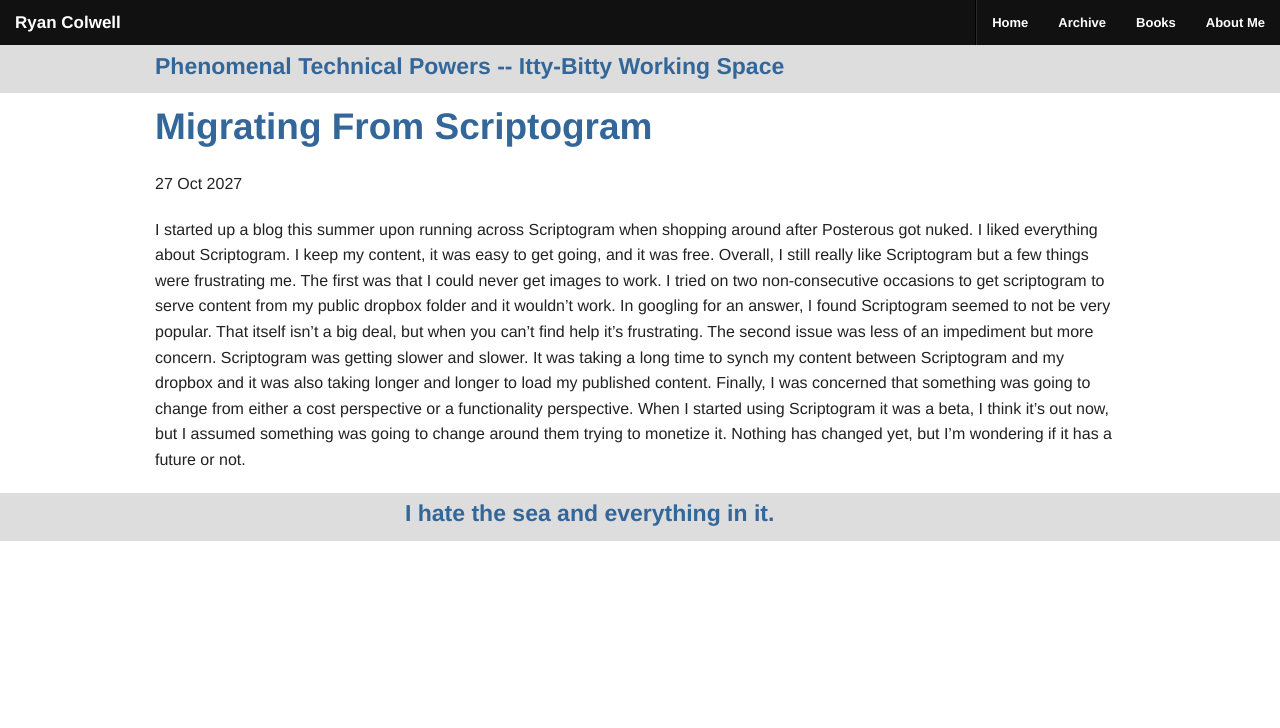
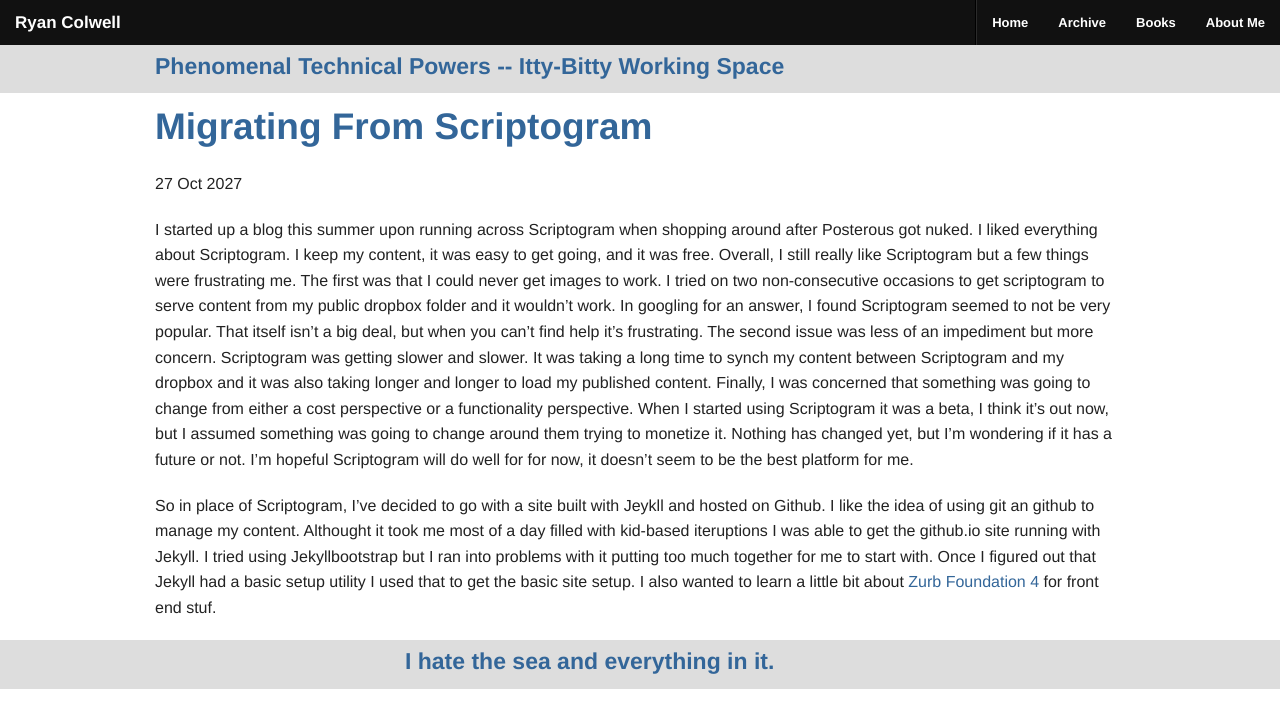
Before and after one commit to ryanco/ryanco.github.io, a Jekyll site: the page built from _posts/2013-10-27-Migrating-From-Scriptogram.md, in a window 1280 px wide. Shown: the top 728 px of the page. Built offline with Jekyll 4.4.1, drawn with Linux system fonts in a browser that asks for light colours; Markdown is read by kramdown in place of the engine named in the settings.

Commit message:
Updated migrating blog post.

```diff
--- a/_posts/2013-10-27-Migrating-From-Scriptogram.md
+++ b/_posts/2013-10-27-Migrating-From-Scriptogram.md
@@ -4,4 +4,6 @@
 date: 27-10-27
 ---
 
-I started up a blog this summer upon running across Scriptogram when shopping around after Posterous got nuked. I liked everything about Scriptogram. I keep my content, it was easy to get going, and it was free. Overall, I still really like Scriptogram but a few things were frustrating me. The first was that I could never get images to work. I tried on two non-consecutive occasions to get scriptogram to serve content from my public dropbox folder and it wouldn't work. In googling for an answer, I found Scriptogram seemed to not be very popular. That itself isn't a big deal, but when you can't find help it's frustrating. The second issue was less of an impediment but more concern. Scriptogram was getting slower and slower. It was taking a long time to synch my content between Scriptogram and my dropbox and it was also taking longer and longer to load my published content. Finally, I was concerned that something was going to change from either a cost perspective or a functionality perspective. When I started using Scriptogram it was a beta, I think it's out now, but I assumed something was going to change around them trying to monetize it. Nothing has changed yet, but I'm wondering if it has a future or not.
+I started up a blog this summer upon running across Scriptogram when shopping around after Posterous got nuked. I liked everything about Scriptogram. I keep my content, it was easy to get going, and it was free. Overall, I still really like Scriptogram but a few things were frustrating me. The first was that I could never get images to work. I tried on two non-consecutive occasions to get scriptogram to serve content from my public dropbox folder and it wouldn't work. In googling for an answer, I found Scriptogram seemed to not be very popular. That itself isn't a big deal, but when you can't find help it's frustrating. The second issue was less of an impediment but more concern. Scriptogram was getting slower and slower. It was taking a long time to synch my content between Scriptogram and my dropbox and it was also taking longer and longer to load my published content. Finally, I was concerned that something was going to change from either a cost perspective or a functionality perspective. When I started using Scriptogram it was a beta, I think it's out now, but I assumed something was going to change around them trying to monetize it. Nothing has changed yet, but I'm wondering if it has a future or not. I'm hopeful Scriptogram will do well for for now, it doesn't seem to be the best platform for me.
+
+So in place of Scriptogram, I've decided to go with a site built with Jeykll and hosted on Github. I like the idea of using git an github to manage my content. Althought it took me most of a day filled with kid-based iteruptions I was able to get the github.io site running with Jekyll. I tried using Jekyllbootstrap but I ran into problems with it putting too much together for me to start with. Once I figured out that Jekyll had a basic setup utility I used that to get the basic site setup. I also wanted to learn a little bit about [Zurb Foundation 4](http://foundation.zurb.com/) for front end stuf.
```
